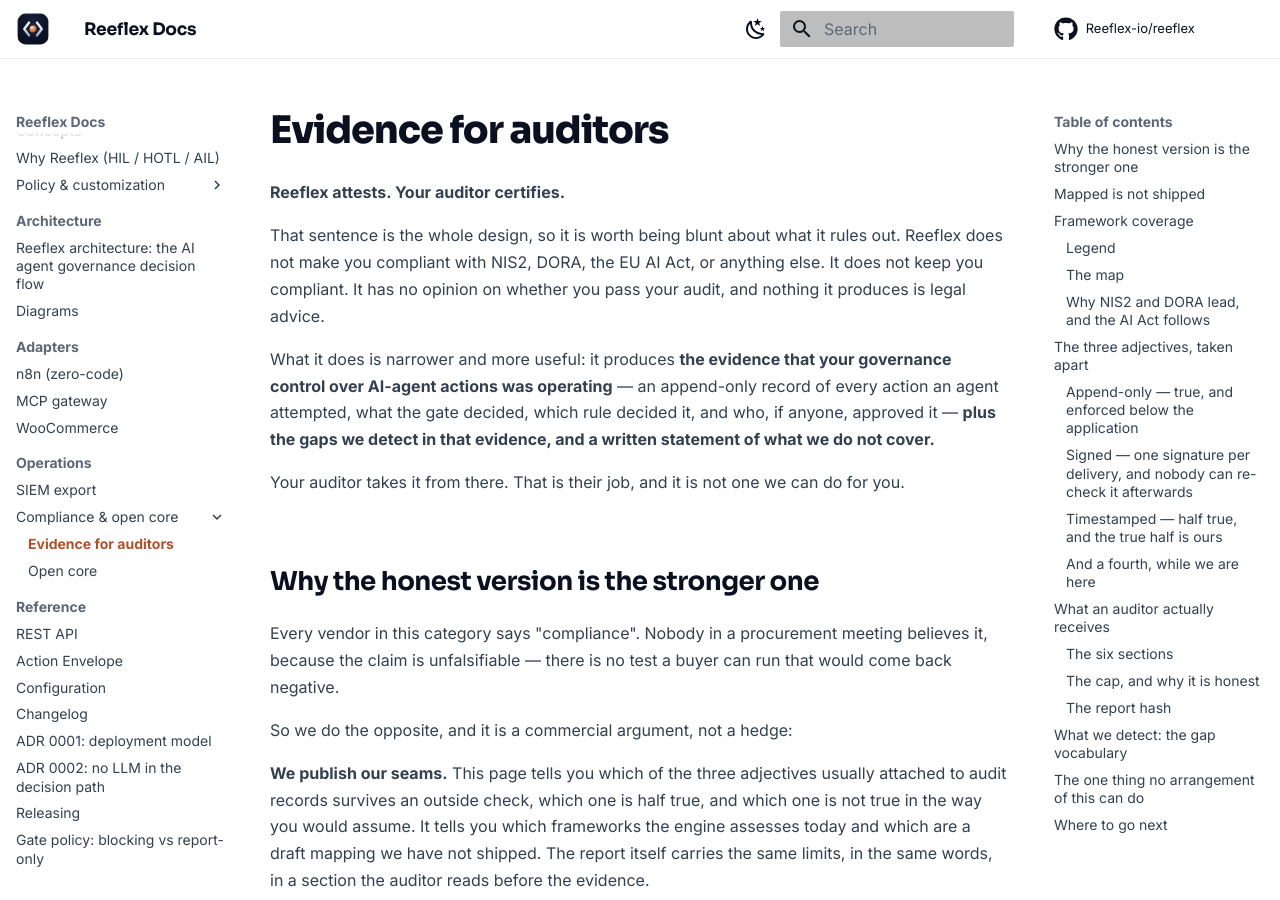
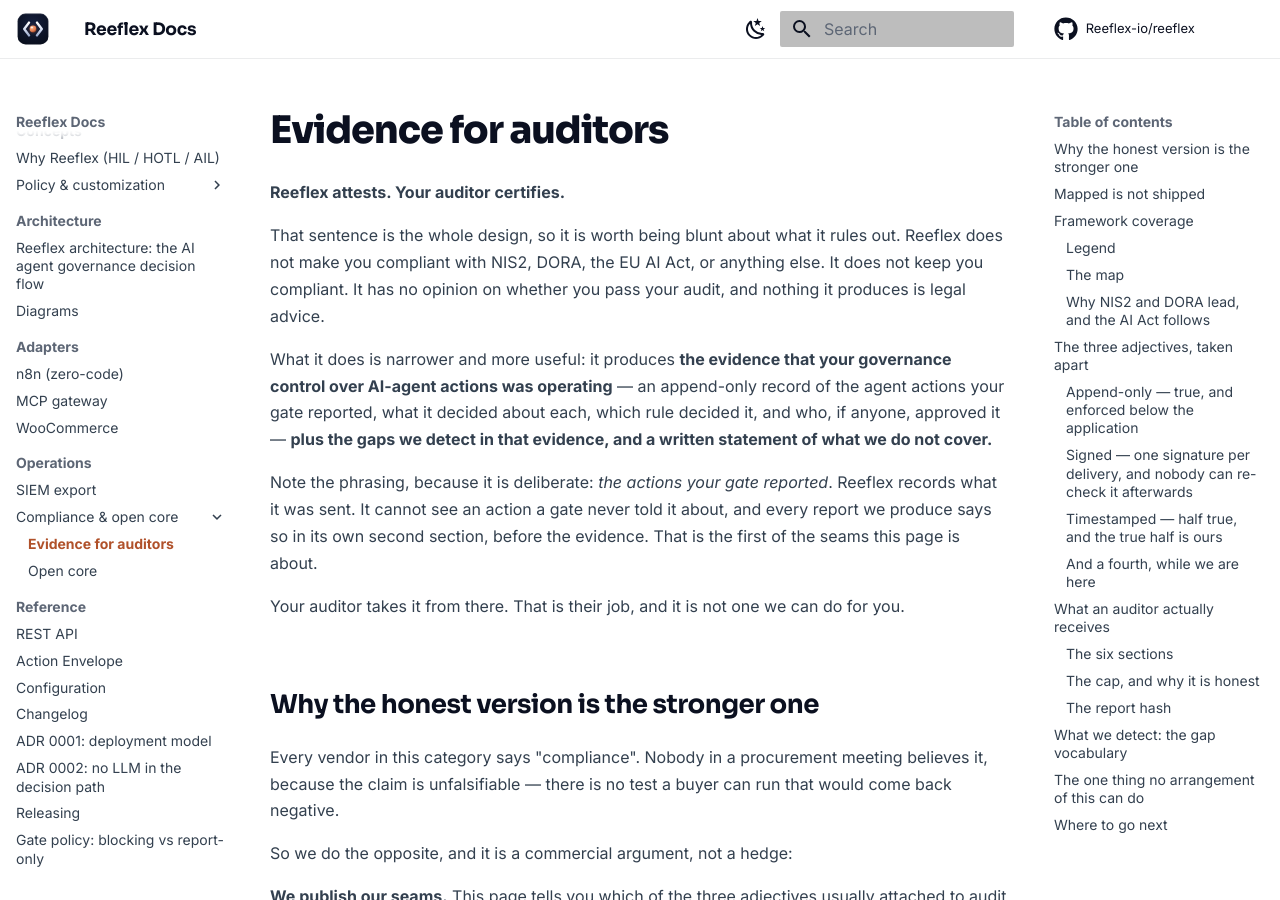
Before and after one commit to Reeflex-io/reeflex, an MkDocs documentation site: the page built from docs/compliance/evidence-for-auditors.md, in a window 1280 px wide and 900 px high. Built offline with MkDocs 1.6.1 and Material for MkDocs 9.7.7, drawn with Linux system fonts in a browser that asks for light colours; a script that is not in the unit is left out; comment, search, counter and statistics services are not loaded.

Commit message:
docs(compliance): the lead claimed a completeness the report itself refuses
"an append-only record of every action an agent attempted" says Reeflex
sees every attempt. It does not, and the artifact is explicit about it:
the DISCLAIMER tells the reader to read the Scope and completeness
section "before reading this as a full account of the period", and
field-provenance.md's flat statement is that a record for an action that
never happened is indistinguishable from a true one by construction.

A page whose entire argument is that we name our seams cannot open with
an unqualified completeness claim, three screens above the section that
withdraws it. Now reads "the agent actions your gate reported", with the
limit named in the lead rather than deferred — which is also the better
sale: it is the first seam, and it arrives before the reader has to go
looking for one.

mkdocs build --strict green, zero warnings.

```diff
--- a/docs/compliance/evidence-for-auditors.md
+++ b/docs/compliance/evidence-for-auditors.md
@@ -17,9 +17,14 @@
 
 What it does is narrower and more useful: it produces **the evidence that your
 governance control over AI-agent actions was operating** — an append-only
-record of every action an agent attempted, what the gate decided, which rule
-decided it, and who, if anyone, approved it — **plus the gaps we detect in that
-evidence, and a written statement of what we do not cover.**
+record of the agent actions your gate reported, what it decided about each,
+which rule decided it, and who, if anyone, approved it — **plus the gaps we
+detect in that evidence, and a written statement of what we do not cover.**
+
+Note the phrasing, because it is deliberate: *the actions your gate reported*.
+Reeflex records what it was sent. It cannot see an action a gate never told it
+about, and every report we produce says so in its own second section, before
+the evidence. That is the first of the seams this page is about.
 
 Your auditor takes it from there. That is their job, and it is not one we can
 do for you.
```
